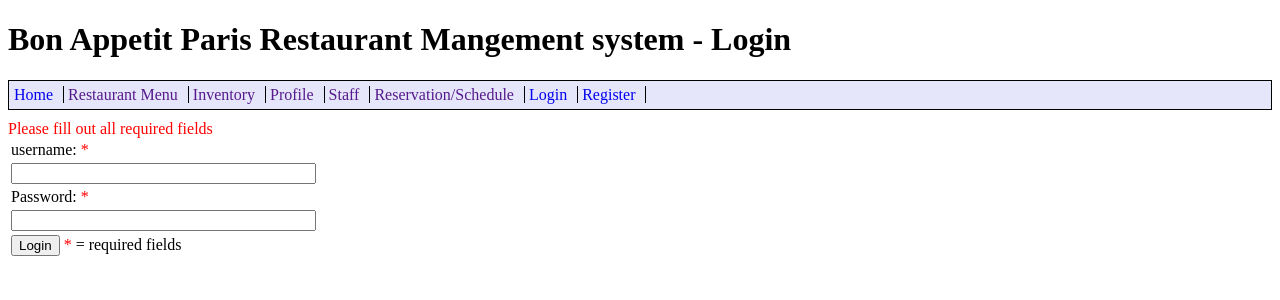
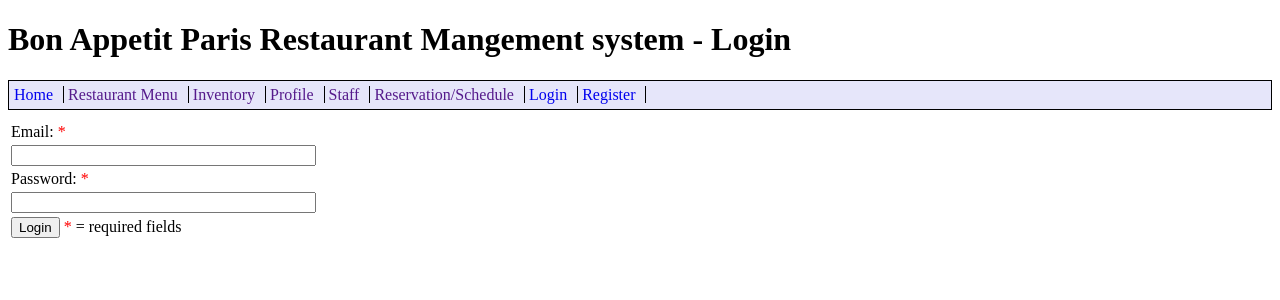
Before and after one commit to coolryan/BonAppetitRestaurantManagementSystem, a PHP site: page /Login.php in a window 1280 px wide. Shown: the top 300 px of the page. Run offline with PHP 8.4, Linux system fonts and the light colour scheme; data that the repository does not hold is empty.

Commit message:
Fixed login

```diff
--- a/public/Login.php
+++ b/public/Login.php
@@ -28,14 +28,14 @@ Purpose: To allow the owner of restaurant "Bon Appetit Paris" to login without h
 
 			// check to see if there is a user already logged in, if so redirect them
 			session_start();
-			if (isset($_SESSION['email'])) {
+			if (!empty($_SESSION['email'])) {
 				// redirect the user to the Home page
 				header("Location: Welcome.php");
 			}
 
 			// check to see if the user clciked the login buttion
 
-			if (empty($_POST['loginBtn'])) {
+			if (!empty($_POST['loginBtn'])) {
 				// get the form data for processing
 				$email = $_POST['email'];
 				$passwd = $_POST['passwd'];
@@ -61,7 +61,7 @@ Purpose: To allow the owner of restaurant "Bon Appetit Paris" to login without h
 								mysqli_query($conn, $qry);
 
 								// IF YOU GET HERE THE USER CAN LOGIN
-								$_SESSION['email'] = $record['em'];
+								$_SESSION['email'] = $record['email'];
 								$_SESSION['userID'] = $record['id'];
 
 								$success = true;
@@ -95,8 +95,8 @@ Purpose: To allow the owner of restaurant "Bon Appetit Paris" to login without h
 	<div class="container2">
 		<form action="Login.php" method="POST" name="loginForm">
 			<table>
-				<tr><td>username: <font color="red">*</font></td></tr>
-				<tr><td><input type="text" name="username" value="" size="35"></td></tr>
+				<tr><td>Email: <font color="red">*</font></td></tr>
+				<tr><td><input type="text" name="email" value="" size="35"></td></tr>
 				<tr><td>Password: <font color="red">*</font></td></tr>
 				<tr><td><input type="password" name="passwd" value="" size="35"></td></tr>
 				<tr><td>
```
